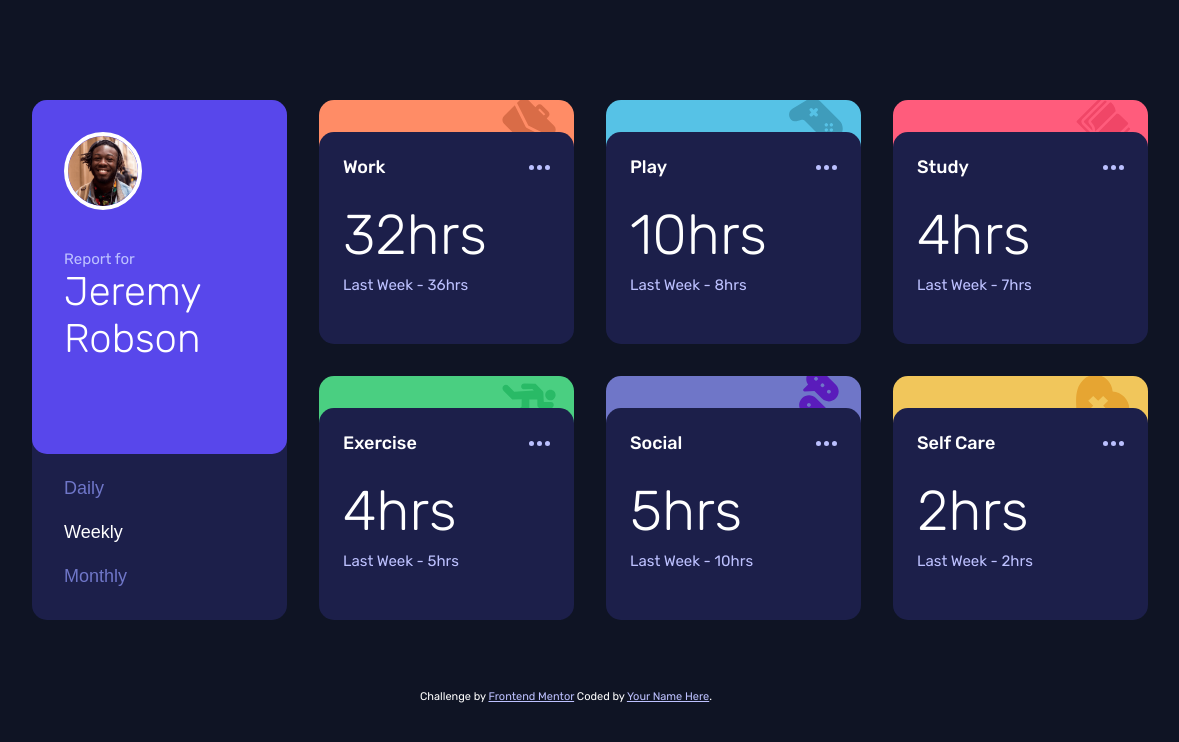
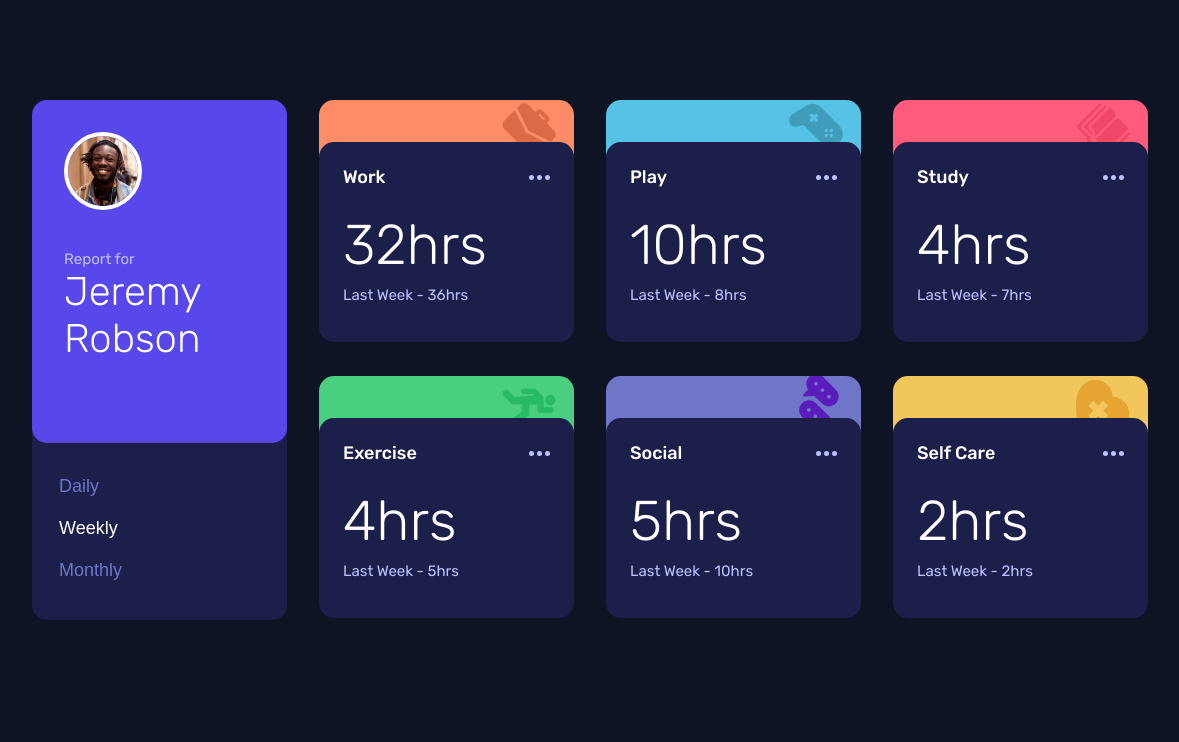
Before and after one commit to Charley95/time-tracking-dashboard, a plain HTML site: page index.html in a window 1536 px wide. Shown: the whole page, without its empty margins (202-1381 px from the left). Drawn offline with Linux system fonts and the light colour scheme.

Commit message:
Add new image assets for desktop and mobile views, and update styles for improved layout and responsiveness

```diff
--- a/css/styles.css
+++ b/css/styles.css
@@ -79,14 +79,23 @@ p {
     margin-top: 24px;
     display: flex;
     align-items: center;
-    justify-content: space-between;
-    gap: clamp(4rem, 4.5vw, 7rem);
+    justify-content: flex-start;
+    padding: 0 35px;
+    width: 100%;
+    flex-wrap: wrap;
+    margin-bottom: 15px;
 }
 
 .btn {
     background-color: var(--navy-900);
     border-style: none;
     color: var(--purple-500);
+    padding: 0.5em 1.5em;
+    min-width: 60px;
+    cursor: pointer;
+    flex: 1 1 0;
+    /* This allows buttons to grow and shrink equally*/
+    text-align: center;
 }
 
 .btn:hover {
@@ -192,16 +201,6 @@ h1 {
     color: white;
 }
 
-.attribution {
-    font-size: 0.6875rem;
-    text-align: center;
-    color: white;
-}
-
-.attribution a {
-    color: var(--navy-200);
-}
-
 /* MEDIA QUERY FOR TABLETS */
 
 @media screen and (min-width: 48em) {
@@ -251,7 +250,7 @@ h1 {
 /* MEDIA QUERY FOR DESKTOP */
 @media screen and (min-width: 90em) {
 
-    /* 1440px / 16 = 90em*/
+    /* 1440px divided by 16 = 90em*/
     .main-container {
         grid-template-columns: 255px 255px 255px 255px;
         grid-template-rows: 244px 244px;
@@ -287,10 +286,10 @@ h1 {
     .timeframe {
         flex-direction: column;
         align-items: flex-start;
-        gap: 23px;
+        gap: 3px;
         margin-right: auto;
-        padding-left: 32px;
-        word-spacing: 21px;
+        margin-bottom: 30px;
+        padding-left: 0;
     }
 
     .btn {
@@ -298,6 +297,10 @@ h1 {
         font-weight: var(--font-weight-regular);
     }
 
+    .main-container .container {
+        height: 200px;
+    }
+
     .activity-elipsis {
         margin-bottom: 24px;
     }
--- a/index.html
+++ b/index.html
@@ -124,14 +124,6 @@
         </article>
       </section>
     </div>
-
-    <div class="attribution">
-      Challenge by
-      <a href="https://www.frontendmentor.io?ref=challenge" target="_blank"
-        >Frontend Mentor</a
-      >
-      Coded by <a href="#">Your Name Here</a>.
-    </div>
     <script defer src="./js/script.js"></script>
   </body>
 </html>
```
Also changed, not shown: assets/images/Desktop-active-Daily.png (added), assets/images/Desktop-active-Monthly.png (added), assets/images/Desktop-view.png (added), assets/images/Mobile-view.png (added), assets/images/Tablet-View.png (added).
